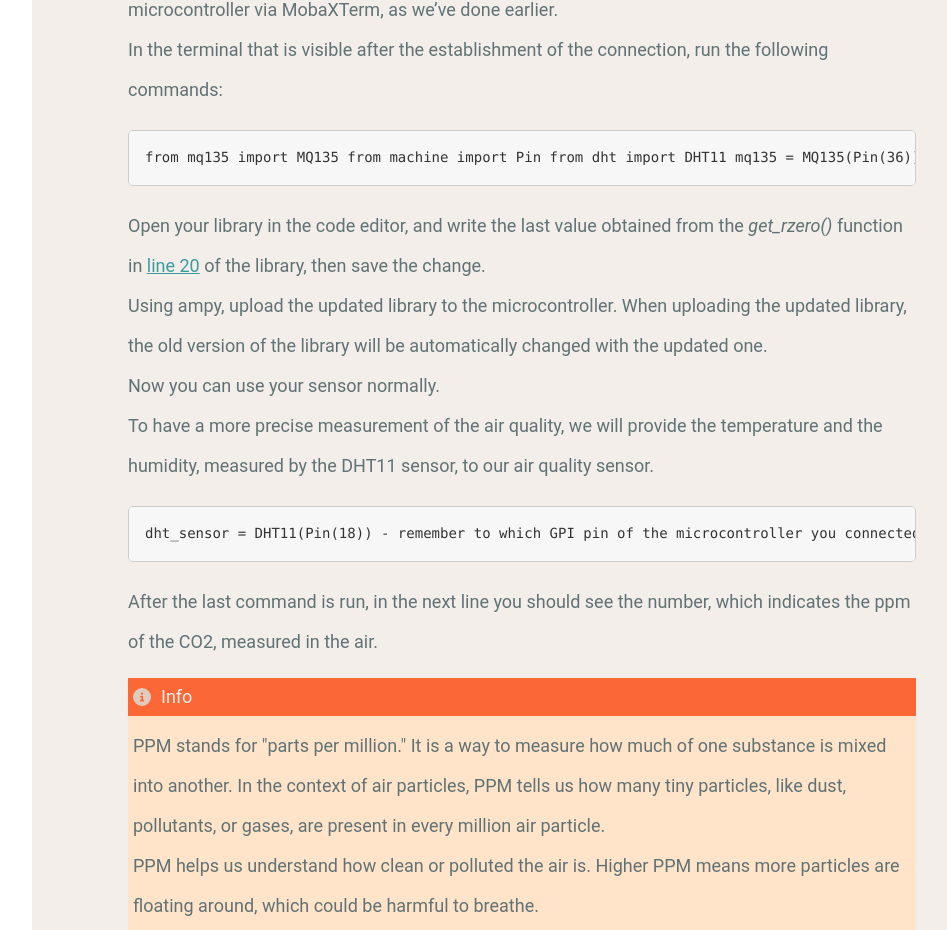
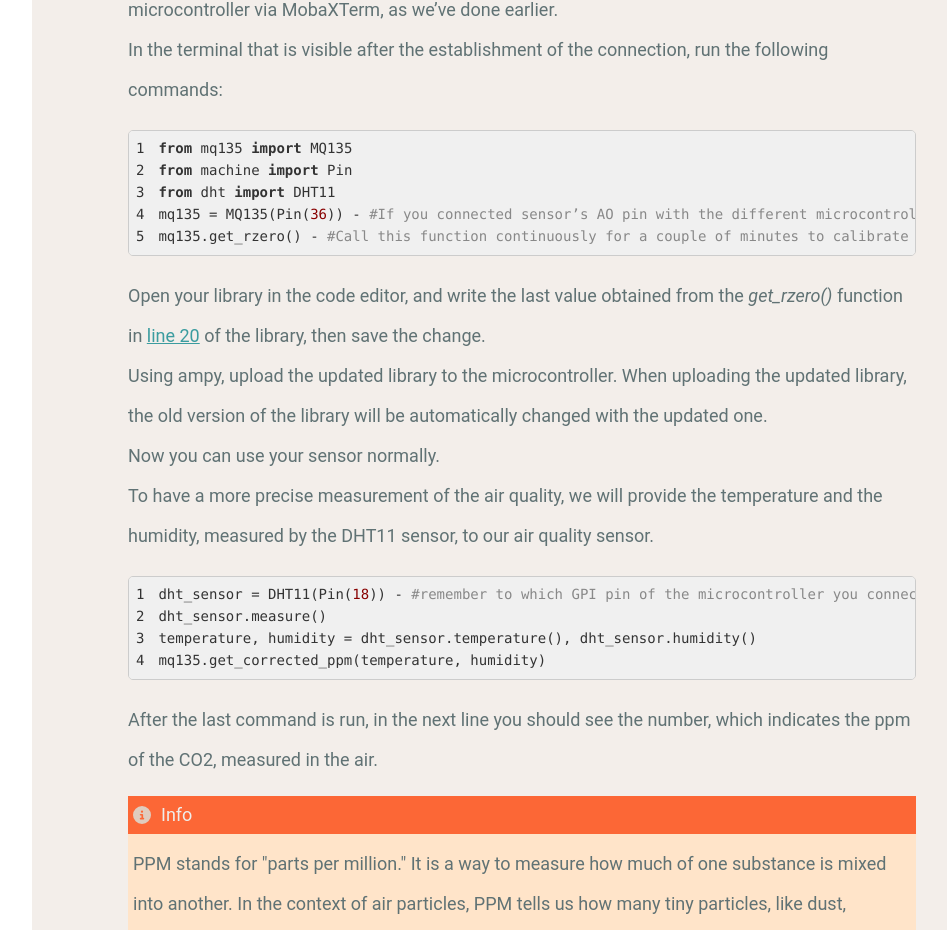
Before and after one commit to ivanorsolic95/MeteoWeb, a Gatsby site: page /mq135 in a window 1280 px wide. Shown: the part 1535-2465 px from the top of the page, without its empty margins (268-1215 px from the left). Built offline with nearby package versions, Linux system fonts and the light colour scheme; Gatsby itself is replaced by a stand-in of ours.

Commit message:
Revise the code snippets to use "react-syntax-highlighter"
Use "react-syntax-highlighter" instead of the HTML "code" element, to improve readability of the code snippets.

```diff
--- a/src/pages/mq135.js
+++ b/src/pages/mq135.js
@@ -4,8 +4,21 @@ import MQ135WiringSchema from "../images/MQ135wiringdiagram.jpg";
 import MQ135Lib from "../images/mq135lib.png";
 import InfoCallout from "../components/InfoCallout";
 import MQ135Testing from "../images/mq135testing.png"
+import SyntaxHighlighter from "react-syntax-highlighter/dist/esm/default-highlight";
+import { white} from "react-syntax-highlighter/dist/esm/styles/hljs";
 
 const Mq135 = () => {
+    const codeBlock = `from mq135 import MQ135
+from machine import Pin
+from dht import DHT11
+mq135 = MQ135(Pin(36)) - #If you connected sensor’s AO pin with the different microcontroller’s ADC pin, change the number of pin inside the brackets with this pin.
+mq135.get_rzero() - #Call this function continuously for a couple of minutes to calibrate the sensor, otherwise it won't work properly.`;
+
+    const codeBlock1 = `dht_sensor = DHT11(Pin(18)) - #remember to which GPI pin of the microcontroller you connected DHT11’s DATA pin
+dht_sensor.measure()
+temperature, humidity = dht_sensor.temperature(), dht_sensor.humidity()
+mq135.get_corrected_ppm(temperature, humidity)`;
+
     return (
         <body>
             <NavBar/>
@@ -29,13 +42,11 @@ const Mq135 = () => {
                     <p>
                         In the terminal that is visible after the establishment of the connection, run the following commands:
                     </p>
-                    <pre><code>
-                        from mq135 import MQ135
-                        from machine import Pin
-                        from dht import DHT11
-                        mq135 = MQ135(Pin(36)) - If you connected sensor’s AO pin with the different microcontroller’s ADC pin, change the number of pin inside the brackets with this pin.
-                        mq135.get_rzero() - Call this function continuously for a couple of minutes to calibrate the sensor, otherwise it won't work properly.
-                    </code></pre>
+
+                    <SyntaxHighlighter language="python" style={white} showLineNumbers>
+                        {codeBlock}
+                    </SyntaxHighlighter>
+
                     <p>
                         Open your library in the code editor, and write the last value obtained from the <i>get_rzero()</i> function in <a href="https://github.com/ivanorsolic95/MQ135/blob/master/mq135.py#L20">line 20</a> of the library, then save the change.
                     </p>
@@ -46,12 +57,11 @@ const Mq135 = () => {
                     <p>
                         To have a more precise measurement of the air quality, we will provide the temperature and the humidity, measured by the DHT11 sensor, to our air quality sensor.
                     </p>
-                    <pre><code>
-                    dht_sensor = DHT11(Pin(18)) - remember to which GPI pin of the microcontroller you connected DHT11’s DATA pin
-                    dht_sensor.measure()
-                    temperature, humidity = dht_sensor.temperature(), dht_sensor.humidity()
-                    mq135.get_corrected_ppm(temperature, humidity)
-                    </code></pre>
+
+                    <SyntaxHighlighter language="python" style={white} showLineNumbers>
+                        {codeBlock1}
+                    </SyntaxHighlighter>
+
                     <p>
                         After the  last command is run, in the next line you should see the number, which indicates the ppm of the CO2, measured in the air.
                     </p>
```
